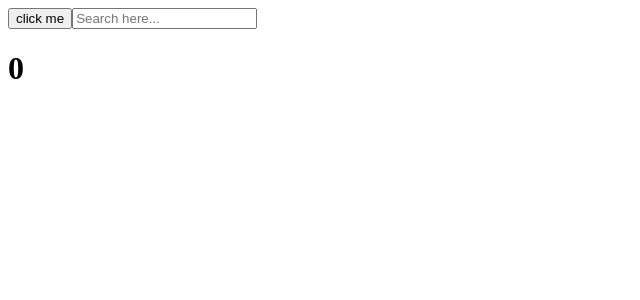
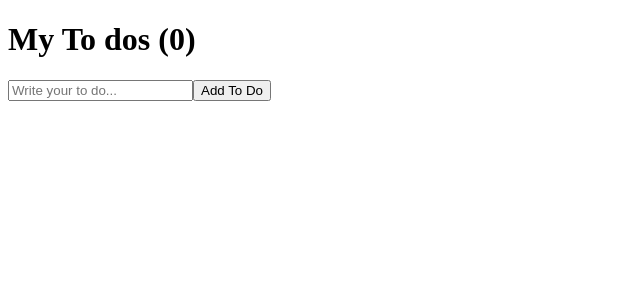
Before and after one commit to nack1400/react_study, a React (Create React App) app in the folder movie/: page / in a window 1280 px wide. Shown: the top 300 px of the page, without its empty margins (0-640 px from the left). Built offline with nearby package versions, Linux system fonts and the light colour scheme.

Commit message:
Make to do list

```diff
--- a/movie/src/App.js
+++ b/movie/src/App.js
@@ -3,36 +3,66 @@
 import { useEffect, useState } from "react";
 
 function App() {
-  const [counter, setValue] = useState(0);
-  const [keyword, setKeyword] = useState("")
-  const onClick = () => setValue((prev) => prev + 1);
-  const onChange = (event) => setKeyword(event.target.value);
-  console.log("항상 실행되는 코드");
-  // 한번만 호출하기 위해
-  useEffect(() => {
-    console.log("CALL THE API...");
-  }, []); // 처음에 한번만 실행, []안에 있는 값이 변화할 때 마다 실행, 아무것도 없으므로 처음 한번만 실행
-  useEffect(() => {
-    if (keyword !== "" && keyword.length > 5) { // keyword가 5보다 클 때만 실행
-      console.log("검색창 : ", keyword);
+  const [toDo, setToDo] = useState("");
+  const [toDos, setToDos] = useState([]);
+  const onChange = (event) => setToDo(event.target.value);
+  const onSubmit = (event) => {
+    event.preventDefault();
+    if(toDo === ""){
+      return;
     }
-    console.log("키워드가 변화할 때만 실행");
-  }, [keyword]); // keyword가 변화할 때만 실행
-
+    setToDo(""); // 아무것도 없으면 리턴, submit하면 텍스트 초기화
+    // 기존의 배열 앞에 새로운 값을 넣은 새로운 배열을 입력
+    setToDos((currentArray) => [toDo, ...currentArray]);
+  };
+  console.log(toDos);
   return (
     <div>
-      {/* <h1 className={styles.title}>Welcome</h1>
-      <Button text={"button"} /> */}
-      <button onClick={onClick}>click me</button>
-      <input
-        value={keyword}
-        onChange={onChange}
-        type="text"
-        placeholder="Search here..."
-      />
-      <h1>{counter}</h1>
+      <h1>My To dos ({toDos.length})</h1>
+      <form onSubmit={onSubmit}>
+        <input
+          value={toDo}
+          onChange={onChange}
+          type="text"
+          placeholder="Write your to do..."
+        />
+        <button>Add To Do</button>
+      </form>
     </div>
   );
+
+
+
+  // const [counter, setValue] = useState(0);
+  // const [keyword, setKeyword] = useState("")
+  // const onClick = () => setValue((prev) => prev + 1);
+  // const onChange = (event) => setKeyword(event.target.value);
+  // console.log("항상 실행되는 코드");
+  // // 한번만 호출하기 위해
+  // useEffect(() => {
+  //   console.log("CALL THE API...");
+  // }, []); // 처음에 한번만 실행, []안에 있는 값이 변화할 때 마다 실행, 아무것도 없으므로 처음 한번만 실행
+  // useEffect(() => {
+  //   if (keyword !== "" && keyword.length > 5) { // keyword가 5보다 클 때만 실행
+  //     console.log("검색창 : ", keyword);
+  //   }
+  //   console.log("키워드가 변화할 때만 실행");
+  // }, [keyword]); // keyword가 변화할 때만 실행
+
+  // return (
+  //   <div>
+  //     {/* <h1 className={styles.title}>Welcome</h1>
+  //     <Button text={"button"} /> */}
+  //     <button onClick={onClick}>click me</button>
+  //     <input
+  //       value={keyword}
+  //       onChange={onChange}
+  //       type="text"
+  //       placeholder="Search here..."
+  //     />
+  //     <h1>{counter}</h1>
+  //   </div>
+  // );
 }
 
 export default App;
```
